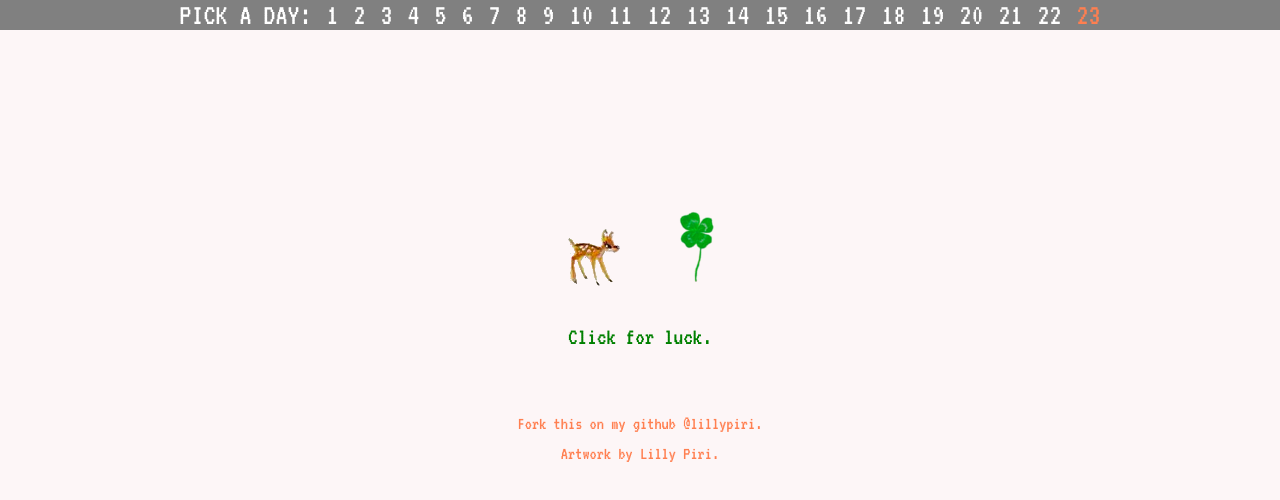
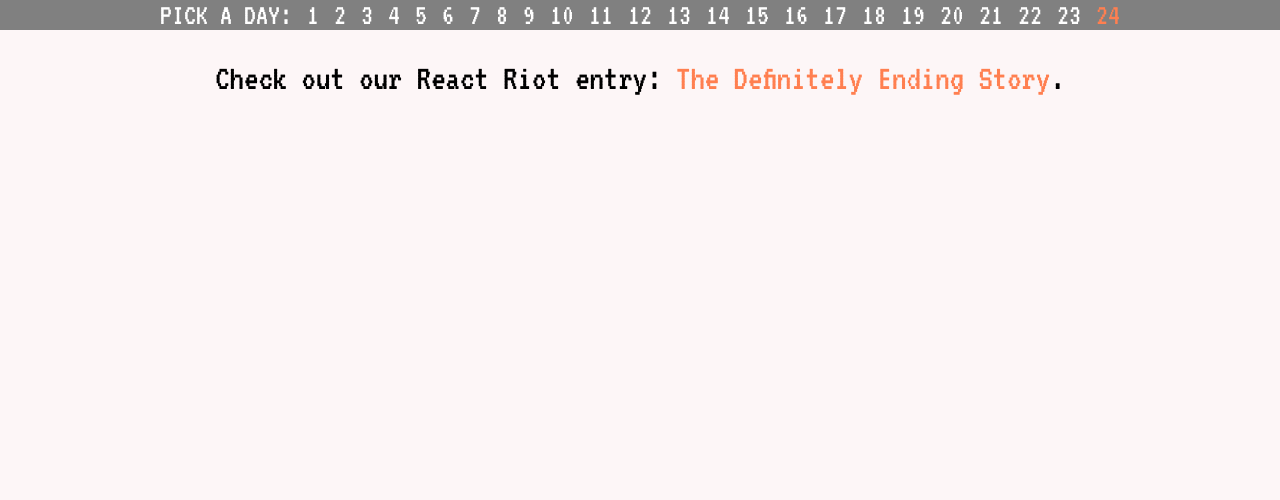
Before and after one commit to lillypiri/30apps30days, a React (Create React App) app: page / in a window 1280 px wide. Shown: the top 500 px of the page. Built offline with nearby package versions, Linux system fonts and the light colour scheme; a web font is replaced by a local one.

Commit message:
day 24 commit

```diff
--- a/src/App.js
+++ b/src/App.js
@@ -23,12 +23,13 @@ import Day20 from './day20';
 import Day21 from './day21';
 import Day22 from './day22';
 import Day23 from './day23';
+import Day24 from './day24';
 
 class App extends Component {
     constructor(props) {
         super(props);
         this.state = {
-            current_app: 22
+            current_app: 23
         }
     }
     render() {
@@ -104,6 +105,9 @@ class App extends Component {
             case 22:
                 day = (<Day23 />)
                 break;
+            case 23:
+                day = (<Day24 />)
+                break;
             default:
 
         }
@@ -111,7 +115,7 @@ class App extends Component {
             <div>
                 <div className="app-switcher">
                     Pick a day:
-                    {[0,1,2,3,4,5,6,7,8,9,10,11,12,13,14,15,16,17,18,19,20,21,22].map(number => {
+                    {[0,1,2,3,4,5,6,7,8,9,10,11,12,13,14,15,16,17,18,19,20,21,22,23].map(number => {
                         return (
                             <div key={number} className={`app-button ${this.state.current_app === number ? "active-app" : "" }`} onClick={e => this.setState({ current_app: number })} >
                                 {number +1}
--- /dev/null
+++ b/src/day24.css
@@ -0,0 +1,16 @@
+.reactriot {
+    text-align: center;
+    padding: 20px;
+    font-size: 36px;
+    transition: all 0.4s ease-in-out;
+    padding-top: 30px;
+}
+.reactriot a {
+color: coral;
+text-decoration: none;
+transition: all 0.3s ease-in-out;
+}
+.reactriot a:hover {
+color: mediumturquoise;
+text-decoration: none;
+}
--- /dev/null
+++ b/src/day24.js
@@ -0,0 +1,15 @@
+import React, {Component} from 'react';
+import './day24.css'
+
+class TwentyFour extends Component {
+    render() {
+        return (
+            <div className="reactriot">
+                Check out our React Riot entry: <a href="https://reactriot.herokuapp.com">The Definitely Ending Story</a>.
+            </div>
+        )
+
+    }
+}
+
+export default TwentyFour;
```
